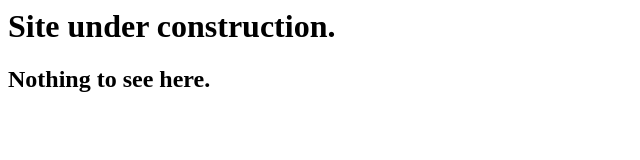
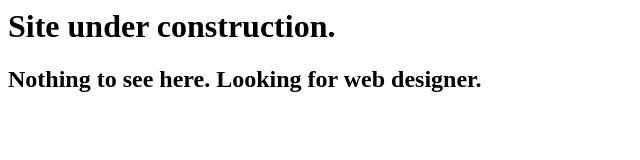
Before and after one commit to lewischan0601/lewischan0601.github.io, a plain HTML site: page index.html in a window 1280 px wide. Shown: the whole page, without its empty margins (0-640 px from the left). Drawn offline with Linux system fonts and the light colour scheme.

Commit message:
Time to outsource design due to no time

```diff
--- a/index.html
+++ b/index.html
@@ -1,2 +1,2 @@
 <h1>Site under construction.</h1>
-<h2>Nothing to see here.</h2>
+<h2>Nothing to see here. Looking for web designer.</h2>
```
